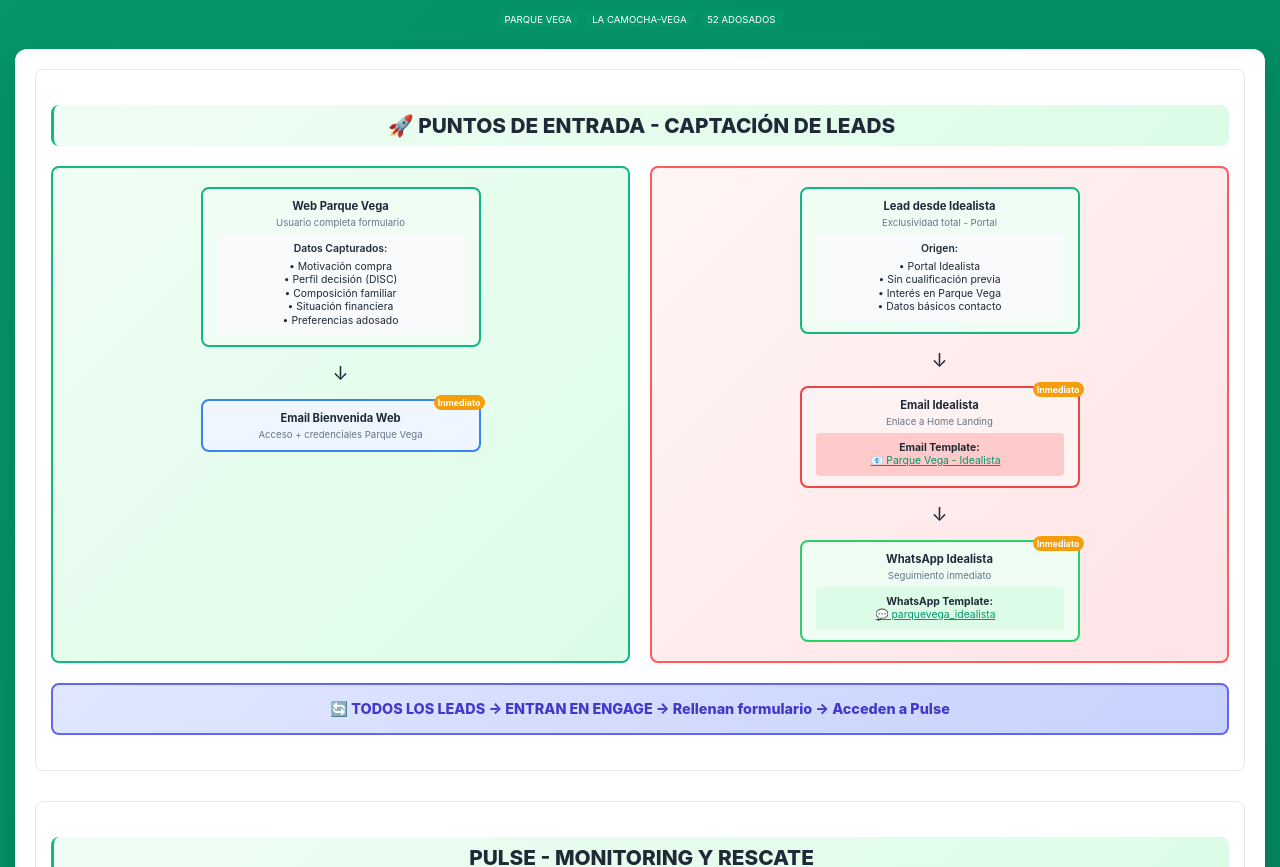
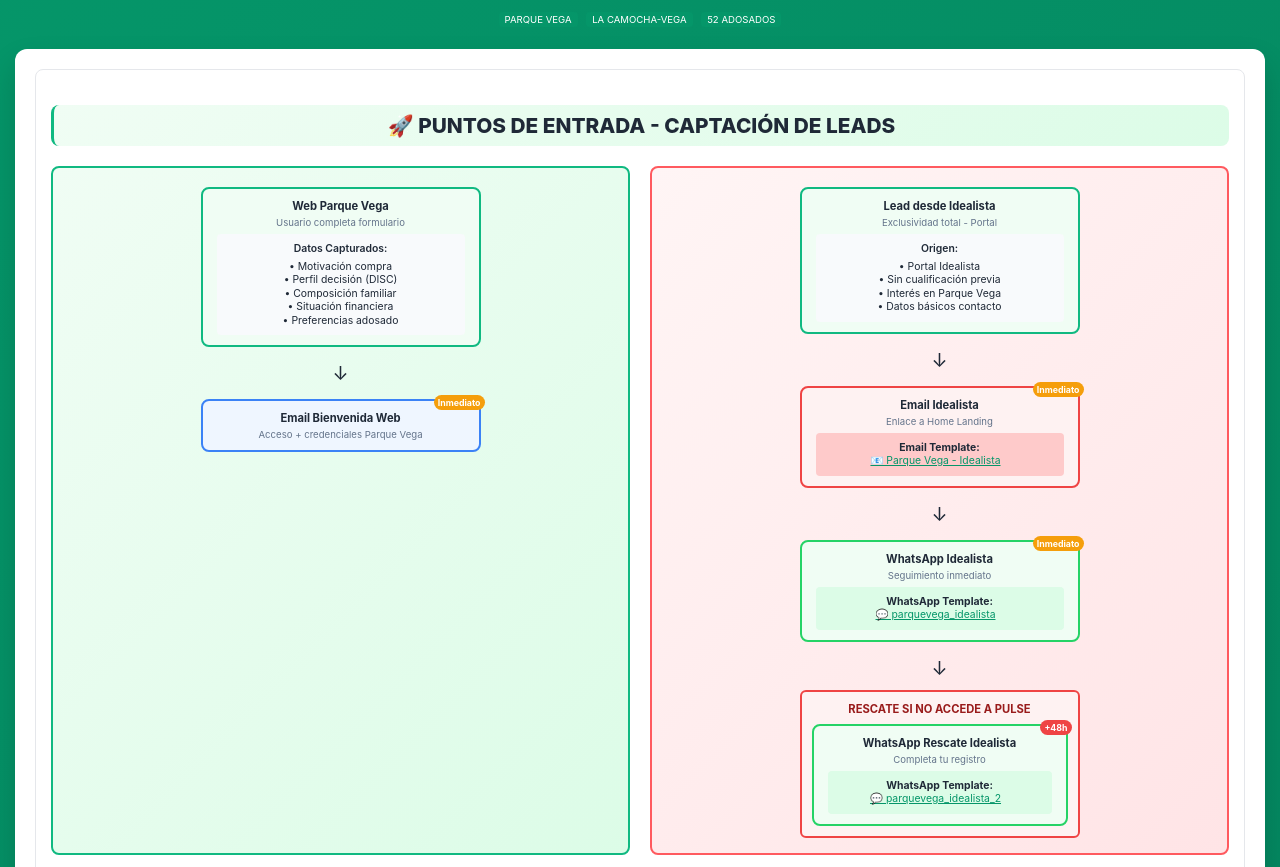
Before and after one commit to pbranaevoost/flujo-parquevega, a plain HTML site: page index.html in a window 1280 px wide. Shown: the part 85-952 px from the top of the page. Drawn offline with Linux system fonts and the light colour scheme.

Commit message:
Actualización 7

```diff
--- a/index.html
+++ b/index.html
@@ -129,6 +129,19 @@
                                 <div class="templates" style="background: #dcfce7;">
                                     <strong>WhatsApp Template:</strong><br>
                                     <a href="https://drive.google.com/file/d/1aOtGxvFRNHu0XCE8XioROhzKvAO-1nrz/view?usp=drive_link" target="_blank" style="color: #059669; text-decoration: underline;">💬 parquevega_idealista</a>
+                                </div>
+                            </div>
+                            <div style="font-size: 1.2rem;">↓</div>
+                            <div style="background: #fef2f2; padding: 10px; border-radius: 6px; border: 2px solid #ef4444; width: 100%; max-width: 280px;">
+                                <div style="text-align: center; font-weight: 700; color: #991b1b; font-size: 0.7rem; margin-bottom: 8px;">RESCATE SI NO ACCEDE A PULSE</div>
+                                <div class="node node-whatsapp" style="width: 100%; margin: 0;">
+                                    <div class="timing-badge rescue-badge">+48h</div>
+                                    <div class="node-title">WhatsApp Rescate Idealista</div>
+                                    <div class="node-desc">Completa tu registro</div>
+                                    <div class="templates" style="background: #dcfce7;">
+                                        <strong>WhatsApp Template:</strong><br>
+                                        <a href="https://drive.google.com/file/d/1w9QshbOzhuMPAb2pr6cgB7cKIHiXKPvb/view?usp=sharing" target="_blank" style="color: #059669; text-decoration: underline;">💬 parquevega_idealista_2</a>
+                                    </div>
                                 </div>
                             </div>
                         </div>
```
